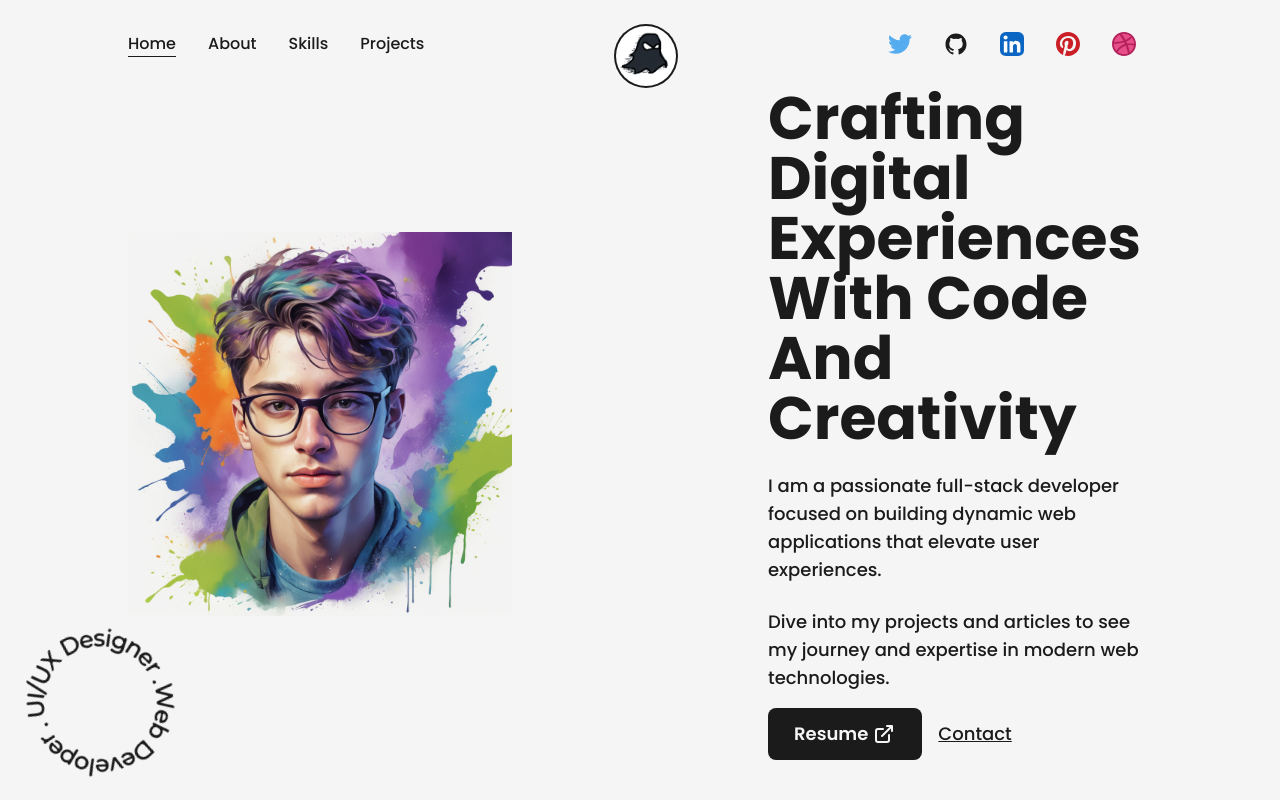
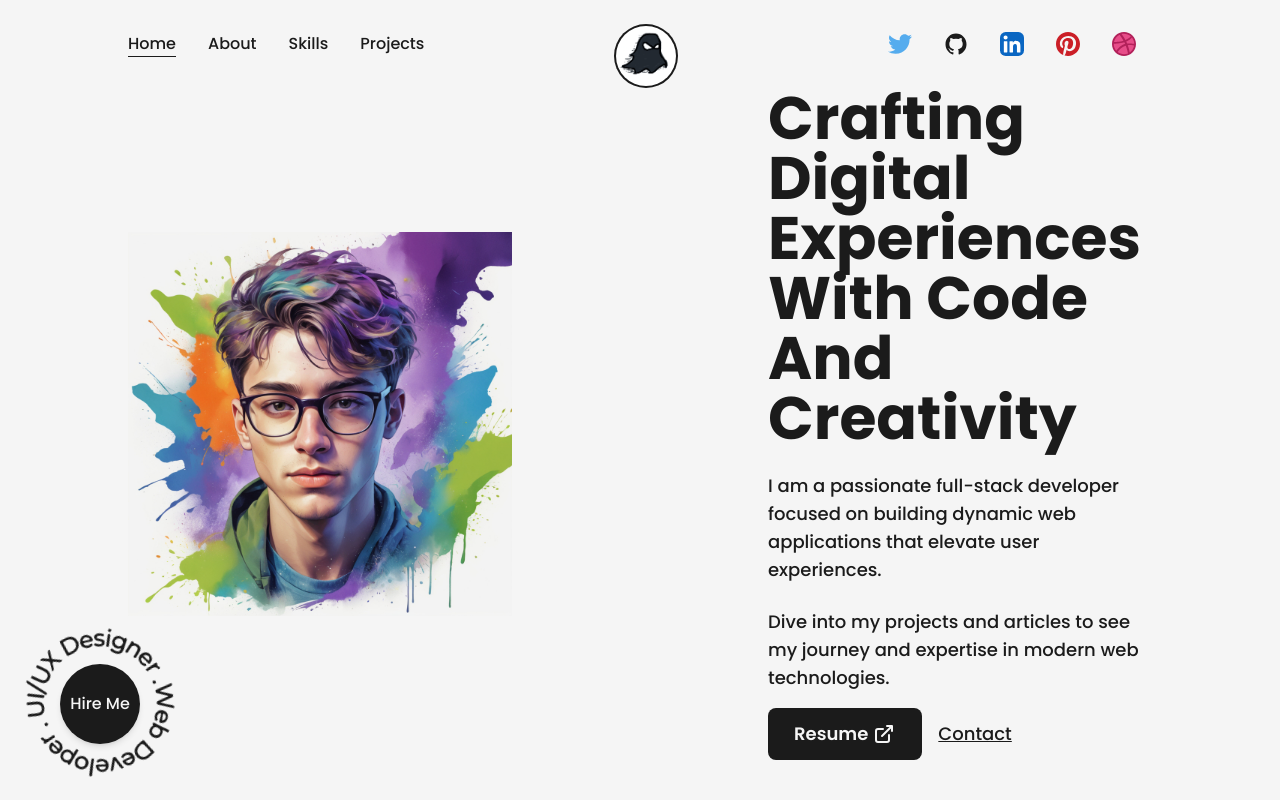
Before and after one commit to Ghost9841/aakash-subedi, a Next.js app: page / in a window 1280 px wide. Shown: the top 800 px of the page. Built offline with nearby package versions, Linux system fonts and the light colour scheme.

Commit message:
Hire me Component added and Added an animation of a text, fixed mailto, fixed contact in home page and almost finished footer

```diff
--- a/src/app/page.tsx
+++ b/src/app/page.tsx
@@ -54,13 +54,13 @@
         <LinkArrow className={"w-6 ml-1"}></LinkArrow>
         </Link>
 
-        <Link href="asubedi778@gmail.com"
+        <Link href="mailto:asubedi778@gmail.com"
         target="_blank"
         className="ml-4 text-lg font-poppin font-medium capitalize text-dark underline"
         >
           Contact
           </Link>
-<Hireme/>
+        <Hireme/>
         </div>
       </div>
     </div>
--- a/src/components/Hireme.tsx
+++ b/src/components/Hireme.tsx
@@ -1,5 +1,6 @@
 import React from 'react'
 import { CircularText } from './icons'
+import Link from 'next/link'
 
 const Hireme = () => {
   return (
@@ -7,6 +8,12 @@
     justify-center overflow-hidden'>
         <div className="flex items-center justify-center relative"></div>
       <CircularText className="fill-dark animate-spin-slow"/>
+      <Link href='mailto:asubedi778@gmail.com' className=' flex items-center
+      justify-center absolute left-1/2 top-1/2 -translate-x-1/2 -translate-y-1/2 bg-dark
+      font-poppin text-light shadow-md border-solid border-dark w-20 h-20 rounded-full'
+      target={'_blank'}>
+        Hire Me
+      </Link>
     </div>
   )
 }
```
